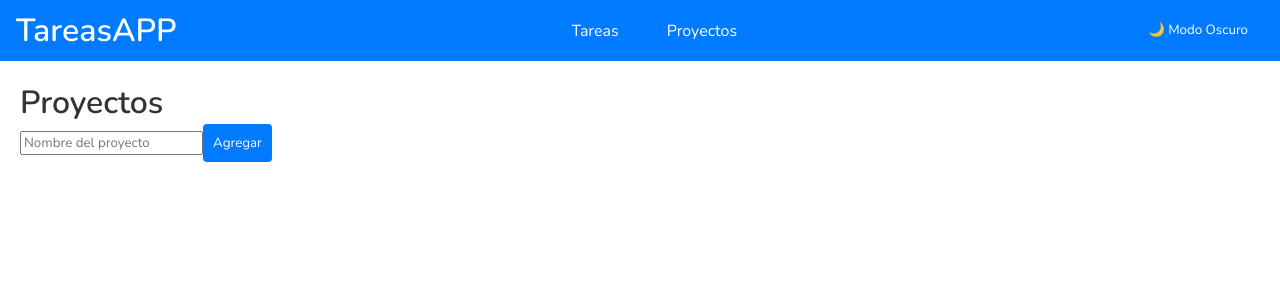
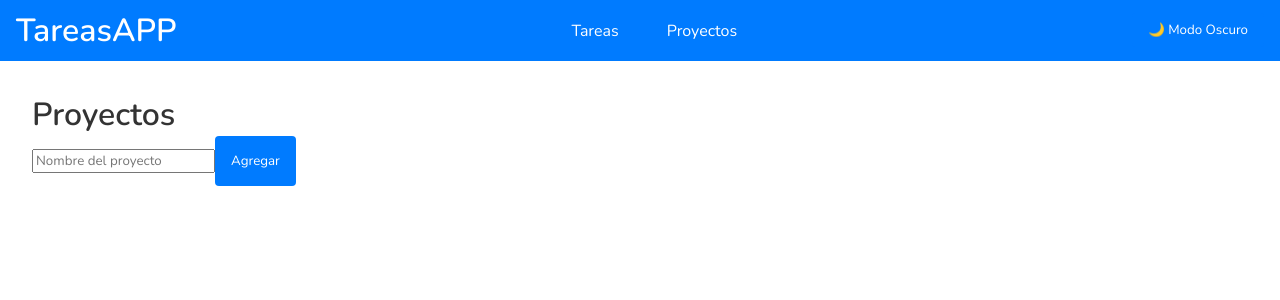
Before and after one commit to vmazzulla/tareas-app, a React (Create React App) app: page /proyectos in a window 1280 px wide. Shown: the top 300 px of the page. Built offline with nearby package versions, Linux system fonts and the light colour scheme.

Commit message:
proyectos modo oscuro

```diff
--- a/src/hooks/useTaskManager.js
+++ b/src/hooks/useTaskManager.js
@@ -20,6 +20,9 @@ const useTaskManager = () => {
 
     const savedTheme = localStorage.getItem("theme") || "light";
     setTheme(savedTheme);
+
+    // Aplicar el tema al cargar
+    document.documentElement.setAttribute('data-theme', savedTheme);
   }, []);
 
   // Solicitar permisos para las notificaciones
@@ -60,6 +63,9 @@ const useTaskManager = () => {
     const newTheme = theme === "light" ? "dark" : "light";
     setTheme(newTheme);
     localStorage.setItem("theme", newTheme);
+
+    // Aplicar el nuevo tema al documento
+    document.documentElement.setAttribute('data-theme', newTheme);
   };
 
   // Agregar tarea
--- a/src/styles/Projects.css
+++ b/src/styles/Projects.css
@@ -1,53 +1,94 @@
+@import url('https://fonts.googleapis.com/css2?family=Nunito:wght@300;400;600&display=swap');
+
+/* 🌍 Variables globales */
+:root {
+    --bg-color: #ffffff;
+    --text-color: #333;
+    --task-bg: #ececec;
+    --border-color: #d4d4d4;
+    --button-bg: #007bff;
+    --button-hover: #0056b3;
+    --modal-bg: #ffffff;
+    --modal-text: #333;
+    --sidebar-btn-hover: #c2c2c2;
+}
+
+/* 📌 Variables para modo oscuro */
+[data-theme="dark"] {
+    --bg-color: #181818;
+    --text-color: #f5f5f5;
+    --task-bg: #444;
+    --border-color: #555;
+    --button-bg: #007bff;
+    --button-hover: #0056b3;
+    --modal-bg: #222;
+    --modal-text: #f5f5f5;
+    --sidebar-btn-hover: #646464;
+}
+
+/* 📌 Fuente global */
+* {
+    font-family: 'Nunito', sans-serif;
+}
+
+body {
+    margin: 0;
+    background-color: var(--bg-color);
+    color: var(--text-color);
+    transition: background-color 0.3s ease, color 0.3s ease;
+}
+
 .projects-container {
-    padding: 20px;
+    padding: 2rem;
   }
 
   .projects-gallery {
     display: grid;
     grid-template-columns: repeat(auto-fill, minmax(200px, 1fr));
-    gap: 20px;
+    gap: 1rem;
   }
 
   .project-card {
-    background-color: #f9f9f9;
-    padding: 20px;
-    border-radius: 8px;
+    background-color: var(--task-bg);
+    padding: 1rem;
+    border-radius: 0.5rem;
     box-shadow: 0 2px 8px rgba(0, 0, 0, 0.1);
     cursor: pointer;
   }
 
   .project-header {
-    font-size: 18px;
+    font-size: 1rem;
     font-weight: bold;
     cursor: pointer;
   }
 
   .project-detail-view {
-    padding: 20px;
+    padding: 2rem;
   }
 
   .project-detail {
-    background-color: #f9f9f9;
-    padding: 20px;
-    border-radius: 8px;
+    background-color: var(--task-bg);
+    padding: 2rem;
+    border-radius: 0.5rem;
     box-shadow: 0 2px 8px rgba(0, 0, 0, 0.1);
   }
 
   textarea {
     box-sizing: border-box;
     width: 100%;
-    height: 100px;
-    margin-top: 10px;
-    padding: 10px;
+    height: 8rem;
+    margin-top: 1rem;
+    padding: 1rem;
     border-radius: 4px;
-    border: 1px solid #ddd;
+    border: 1px solid var(--border-color);
     resize: vertical;
+    background-color: var(--bg-color);
   }
 
   button {
     background-color: #007bff;
     color: white;
-    padding: 10px;
+    padding: 1rem;
     border: none;
     border-radius: 4px;
     cursor: pointer;
@@ -60,10 +101,10 @@
   .delete-btn {
     background-color: #e74c3c;
     color: white;
-    padding: 10px 16px;
+    padding: 0.5rem 1rem;
     border: none;
     border-radius: 4px;
-    margin-top: 20px;
+    margin-top: 2rem;
     cursor: pointer;
     font-weight: bold;
     transition: background-color 0.2s ease;
```
